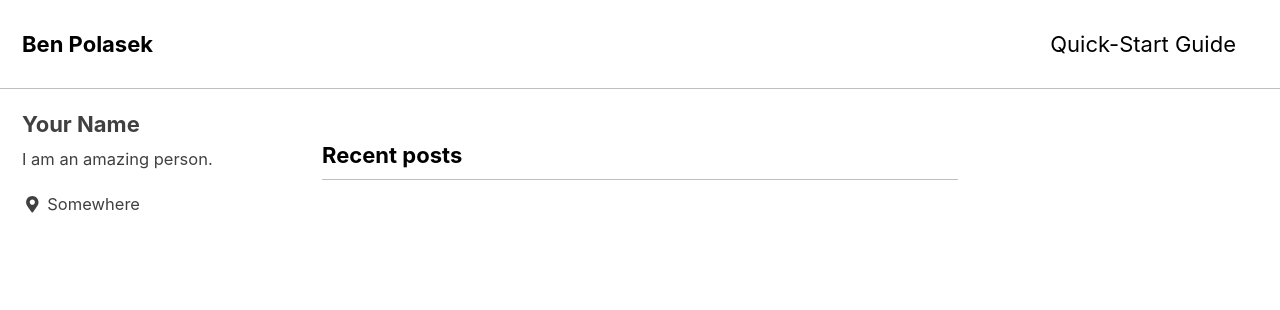
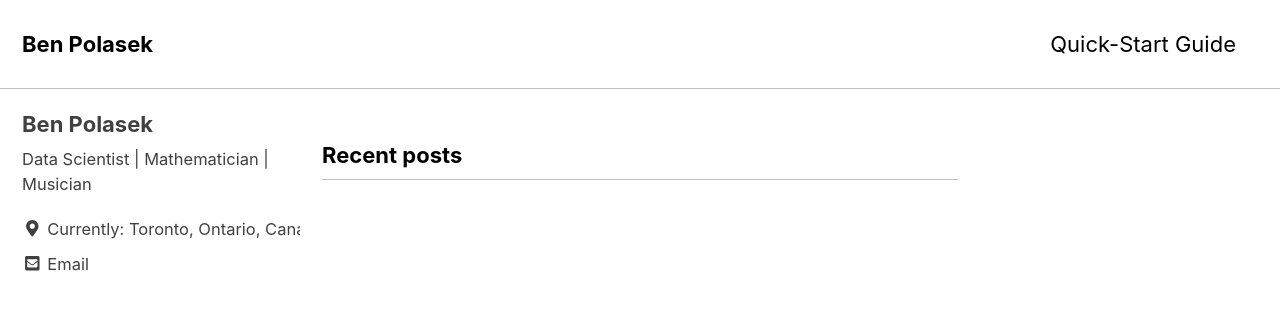
Before and after one commit to benpolasek/benpolasek.github.io, a Jekyll site: the page built from index.html, in a window 1280 px wide and 900 px high. Shown: the top 310 px of the window. Built offline with Jekyll 4.4.1, drawn with Linux system fonts in a browser that asks for light colours; cached includes are drawn as plain includes; nearby versions of some CDN libraries; the list of posts is cut into pages by our own code.

Commit message:
update info

```diff
--- a/_config.yml
+++ b/_config.yml
@@ -103,11 +103,11 @@ analytics:
 
 # Site Author
 author:
-  name             : "Your Name"
+  name             : "Ben Polasek"
   avatar           : # path of avatar image, e.g. "/assets/images/bio-photo.jpg"
-  bio              : "I am an amazing person."
-  location         : "Somewhere"
-  email            :
+  bio              : "Data Scientist | Mathematician | Musician"
+  location         : "Currently: Toronto, Ontario, Canada"
+  email            :  "benpolasek@hotmail.com"
   links:
     - label: "Email"
       icon: "fas fa-fw fa-envelope-square"
```
